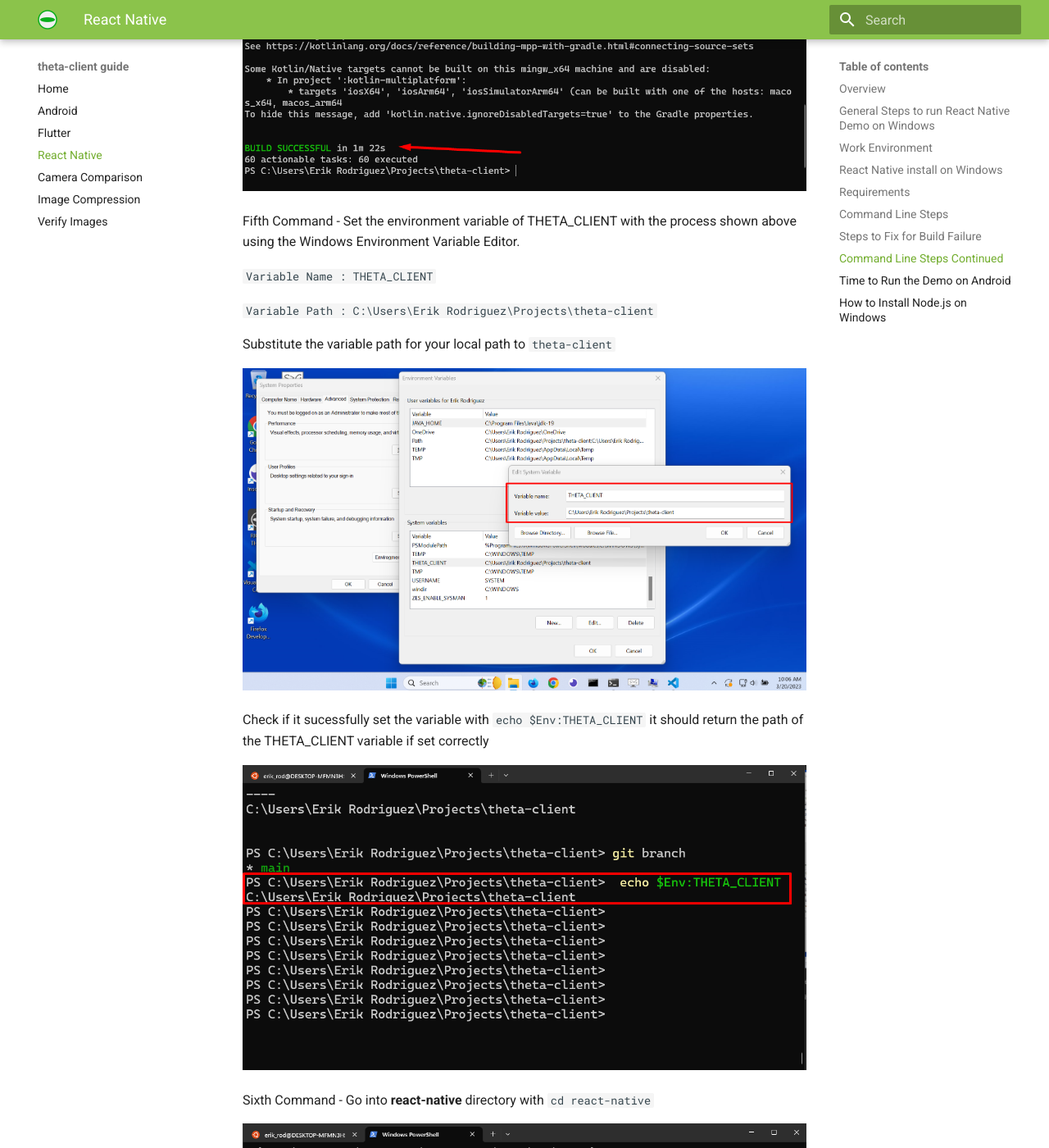
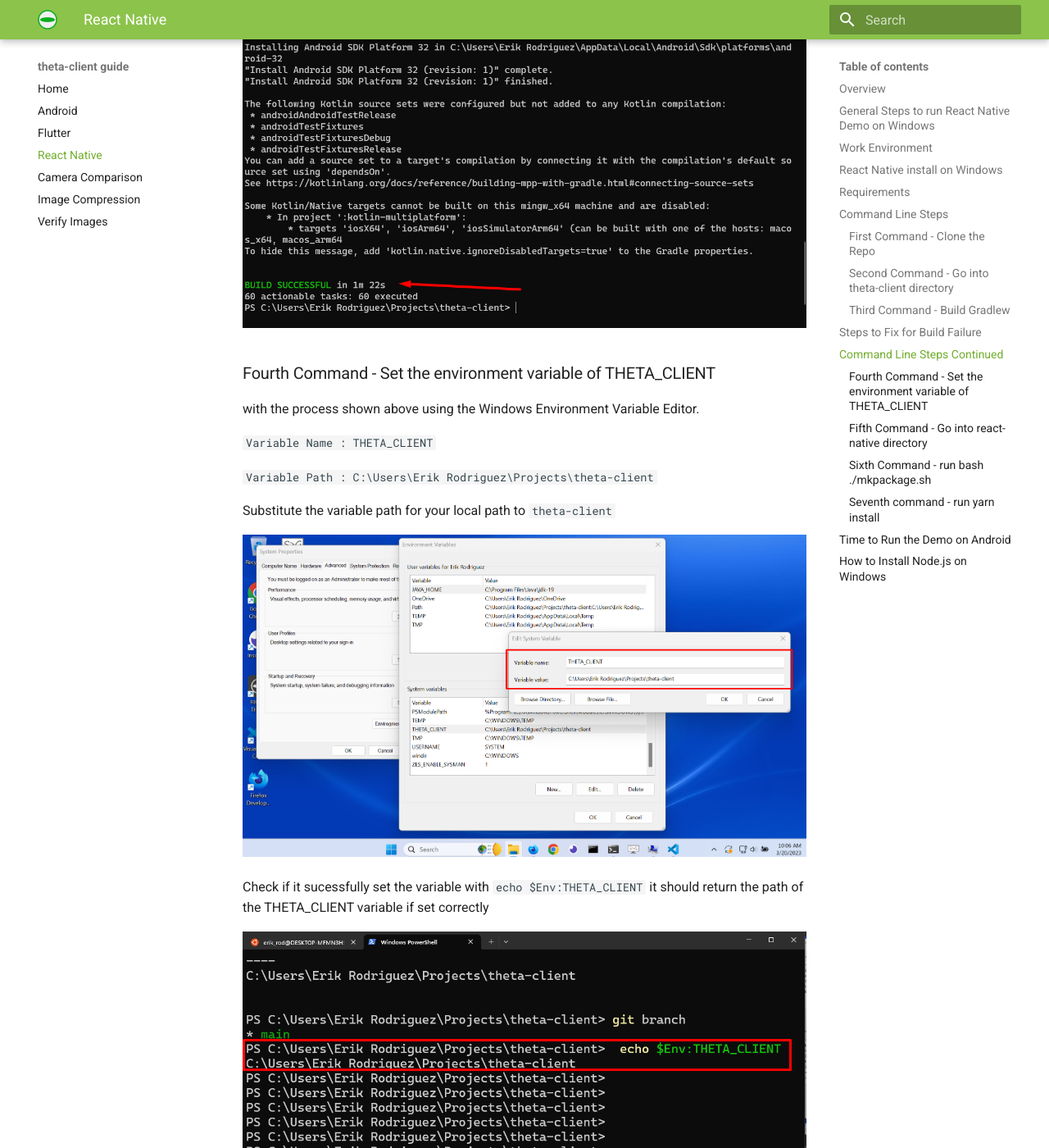
Before and after one commit to theta360developers/theta-client-guide, an MkDocs documentation site: the page built from docs/react-native-install.md, in a window 1280 px wide and 1400 px high, scrolled down 6667 px. Shown: the whole window at 82% size. Built offline with MkDocs 1.6.1 and Material for MkDocs 9.7.7, drawn with Linux system fonts in a browser that asks for light colours; some of the changed text lies outside the part shown.

Commit message:
Fixed Table of Contents

```diff
--- a/docs/react-native-install.md
+++ b/docs/react-native-install.md
@@ -46,13 +46,22 @@
 
 ## Command Line Steps
 
-First Command - Clone the Repo with `git clone https://github.com/ricohapi/theta-client.git`
+### First Command - Clone the Repo
+
+with  `git clone https://github.com/ricohapi/theta-client.git`
+
 ![firstCommand](images/react_native/gitCloneThetaClient.png)
 
-Second Command -  Go into  **theta-client** directory with `cd theta-client`
+### Second Command -  Go into  **theta-client** directory
+
+with `cd theta-client`
+
 ![secondCommand](images/react_native/cdThetaClient1.png)
 
-Third Command - Build Gradlew with `./gradlew publishToMavenLocal podPublishXCFramework` but I have an Error, the problem is the SDK location is not found. My solution is to set the environment variable of the SDK.
+### Third Command - Build Gradlew
+
+with `./gradlew publishToMavenLocal podPublishXCFramework` but I have an Error, the problem is the SDK location is not found. My solution is to set the environment variable of the SDK.
+
 ![thirdCommand](images/react_native/gradleWPublishFail.png)
 
 ## Steps to Fix for Build Failure
@@ -88,7 +97,9 @@
 Screenshot below shows its successful
 ![successScreenshot](images/react_native/successBuild.png)
 
-Fifth Command - Set the environment variable of THETA_CLIENT with the process shown above using the Windows Environment Variable Editor.
+### Fourth Command - Set the environment variable of THETA_CLIENT
+
+with the process shown above using the Windows Environment Variable Editor.
 
 `Variable Name : THETA_CLIENT`
 
@@ -137,7 +152,9 @@
 
 Once you are in `theta-client\demos\demo-react-native` follow the next step
 
-Eigth command - run `yarn install` if you dont have yarn downloaded on your computer already then you need to get it by running `npm install --global yarn`
+### Seventh command - run `yarn install`
+
+if you dont have yarn downloaded on your computer already then you need to get it by running `npm install --global yarn`
 
 Note 1: May need to run Powershell in administrator mode if command isn't working
 
```
Also changed, not shown: other parts of docs/react-native-install.md (+7 -3 lines).
